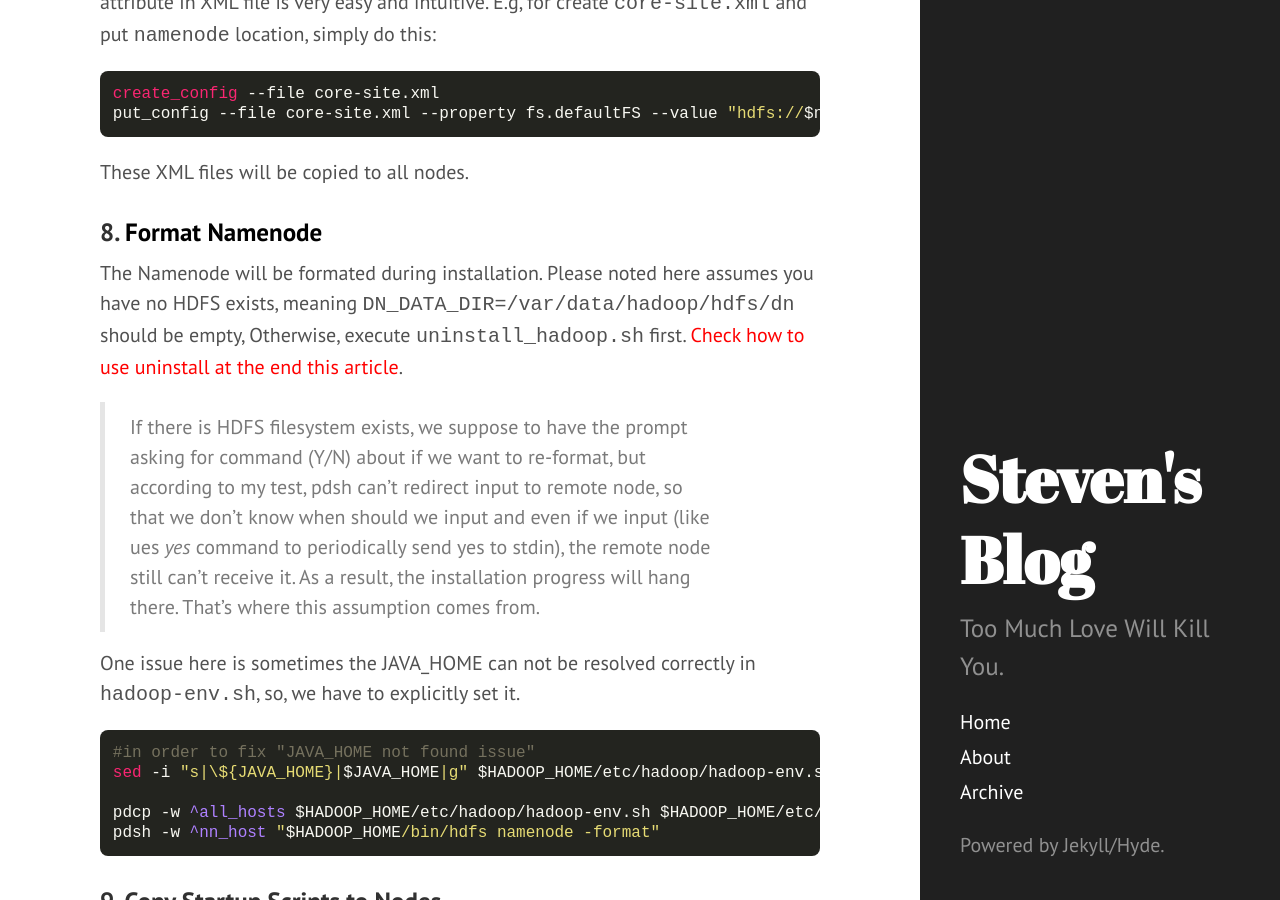
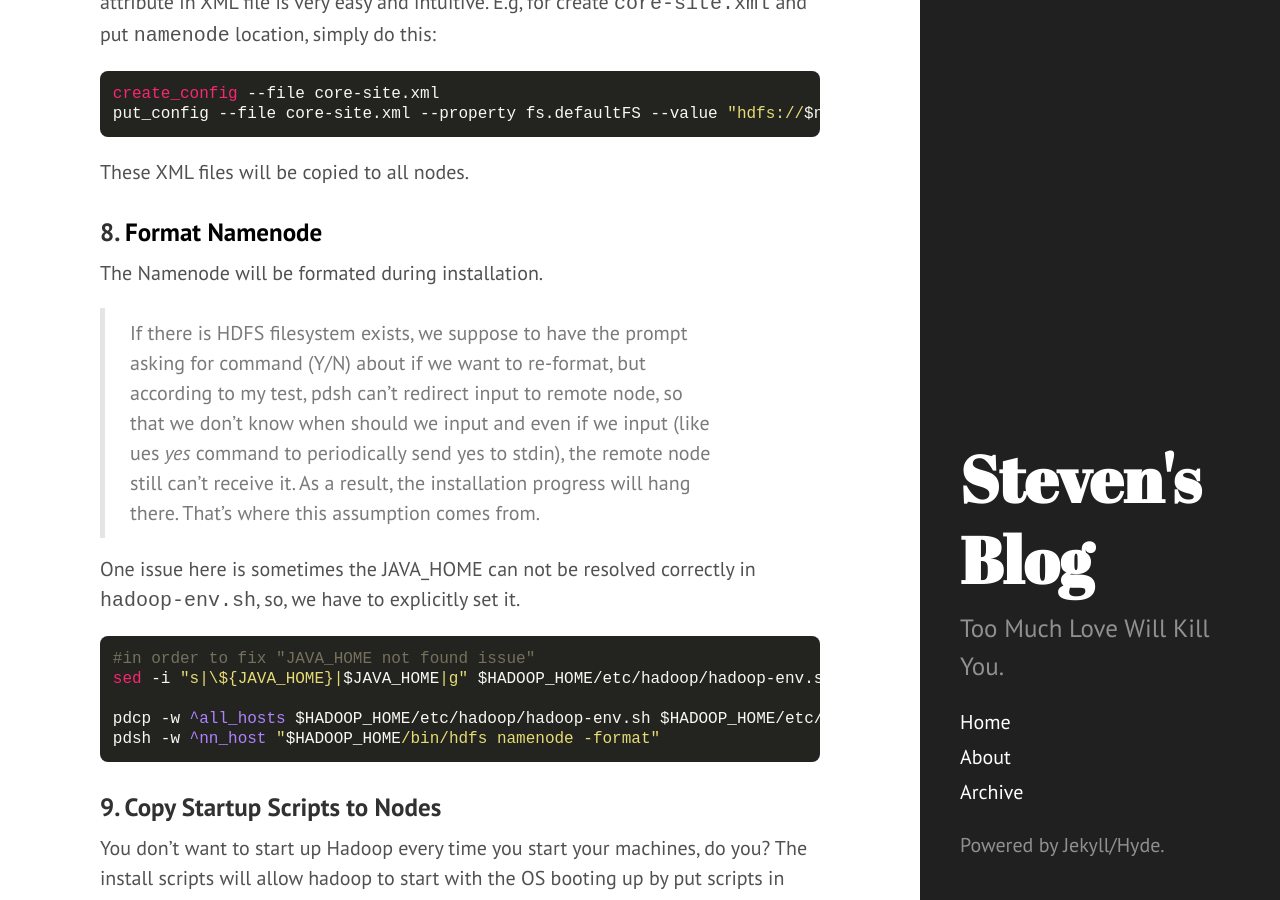
Before and after one commit to legatoo/legatoo.github.io, a Jekyll site: the page built from _posts/2014-11-12-Install-Yarn-on-Ubuntu-Cluster-via-Scripts.md, in a window 1280 px wide and 900 px high, scrolled down 6264 px. Built offline with Jekyll 4.4.1, drawn with Linux system fonts in a browser that asks for light colours; Markdown is read by kramdown in place of the engine named in the settings.

```diff
--- a/_posts/2014-11-12-Install-Yarn-on-Ubuntu-Cluster-via-Scripts.md
+++ b/_posts/2014-11-12-Install-Yarn-on-Ubuntu-Cluster-via-Scripts.md
@@ -190,7 +190,7 @@
 
 ###8. <a name="format_namenode"><font color="black">Format Namenode</font></a>
 
-The Namenode will be formated during installation. Please noted here assumes you have no HDFS exists, meaning `DN_DATA_DIR=/var/data/hadoop/hdfs/dn` should be empty, Otherwise, execute `uninstall_hadoop.sh` first.  <a href="#uninstall"><font color="red">Check how to use uninstall at the end this article</font></a>.
+The Namenode will be formated during installation.
 
 >If there is HDFS filesystem exists, we suppose to have the prompt asking for command (Y/N) about if we want to re-format, but according to my test, pdsh can't redirect input to remote node, so that we don't know when should we input and even if we input (like ues *yes* command to periodically send yes to stdin), the remote node still can't receive it. As a result, the installation progress will hang there. That's where this assumption comes from.
 
```
